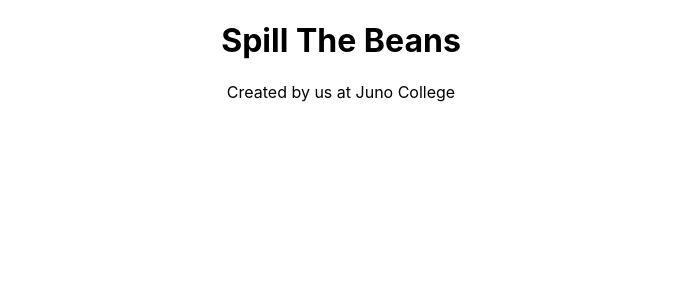
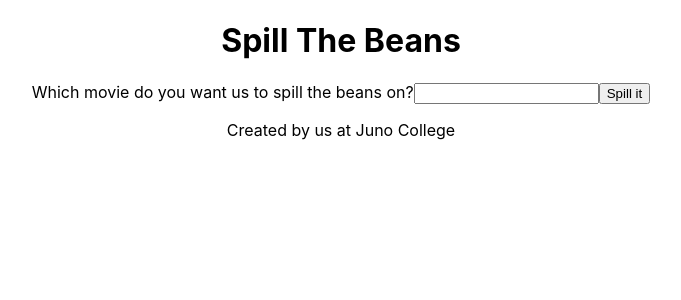
Before and after one commit to spill-the-beans/spill-the-beans, a React (Create React App) app: page / in a window 1280 px wide. Shown: the top 300 px of the page, without its empty margins (299-980 px from the left). Built offline with nearby package versions, Linux system fonts and the light colour scheme; no server answers.

Commit message:
added a form component

```diff
--- a/src/App.js
+++ b/src/App.js
@@ -1,15 +1,44 @@
 import './App.css';
 import Header from './Header';
 import Footer from './Footer';
-import MovieAPI from './MovieAPI';
+import Form from './Form';
+
 function App() {
   return (
     <div className="App">
       <Header />
-      <MovieAPI />
+      <Form />
       <Footer />
     </div>
   );
 }
 
 export default App;
+
+
+// Pseudo-code
+// 1. Form component
+// 	- retrieve and pass your input (movie title) to movie API and return the data
+// 		: useState: const [userInput, setUserInput] = useState([])
+// 		: Using axios, we retrieve ‘movie-keyword’ data from movieDB API
+// 			useEffect ( () => {
+// 							axios({
+// 								url:
+// 								params: {
+// 										api_key:
+// 										}
+// 								}).then(res) => {
+// 								setUserInput(res);
+// 								}};
+// 					}, []);
+// 	- pass the data-set with movie_ID to MovieApi component as props
+// 2. MovieApi component
+// 	- receive the movie_ID from ‘Form’ and run axios to retrieve movie_keywords
+// 	- Pass the keywords from movieDB as props to GiphyApi component
+// 3. GiphyApi component
+// 	- receive the keywords data-set from MovieApi component and run axios to search images (GIF)
+// 		: we only want to display 3 keywords so we might want to use loop
+// 	- pass GIF (image info) to Display component as props
+// 4. Display component
+// 	- receive image info from GiphyApi as props and return in <li>
+// 		: as a stretch goal, we can add ‘click - eventListener’ to display next index GIF once clicked
--- /dev/null
+++ b/src/Form.js
@@ -0,0 +1,56 @@
+import MovieApi from './MovieApi';
+import { useEffect, useState } from 'react';
+import axios from 'axios';
+
+const Form = () => {
+
+    const [userInput, setUserInput] = useState([]);
+
+    let movieId = 'rapunzel';
+
+    const handleInputChange = (event) => {
+        setUserInput(event.target.value);
+    }
+
+    const handleSubmit = (event) => {
+        event.preventDefault();
+
+        setUserInput('');
+    }
+
+    useEffect(() => {
+
+        axios({
+
+            url: `https://api.themoviedb.org/3/search/movie?`,
+            params: {
+                api_key: `64c847f5af8190ca4e2eeab94df27f38`,
+                query: userInput
+            }
+
+        }).then((res) => {
+            console.log(res.data.results[0].id);
+            movieId = res.data.results[0].id;
+
+        })
+    }, [userInput])
+
+    return (
+        <main>
+            <form action="submit" onSubmit={handleSubmit}>
+                <label htmlFor="newMovie">Which movie do you want us to spill the beans on?</label>
+                <input
+                    type="text"
+                    id="newMovie"
+                    onChange={handleInputChange}
+                    value={userInput}
+                />
+                <button>Spill it</button>
+            </form>
+            <MovieApi movieId={movieId} />
+        </main>
+    )
+
+}
+
+export default Form;
--- a/src/MovieAPI.js
+++ b/src/MovieAPI.js
@@ -1,42 +1,29 @@
 import axios from "axios";
 import { useState, useEffect } from "react";
+import Form from "./Form";
 
-const MovieAPI = () => {
-    const [userInput, setUserInput] = useState([]);
+const MovieApi = (props) => {
 
-    let movieTitle = `Matrix`;
 
-    useEffect(()=>{
+    useEffect(() => {
 
         axios({
+            url: `https://api.themoviedb.org/3/movie/${props.movieId}/keywords?`,
 
-            url: `https://api.themoviedb.org/3/search/movie?`,
             params: {
-                api_key: `64c847f5af8190ca4e2eeab94df27f38`,
-                query: movieTitle
+                api_key: `64c847f5af8190ca4e2eeab94df27f38`
+
             }
 
-        }).then((res)=>{
-            // console.log(res.data.results[0].id);
-            let movieId = res.data.results[0].id;
-
-            axios({
-                url: `https://api.themoviedb.org/3/movie/${movieId}/keywords?`,
-
-                params: {
-                    api_key: `64c847f5af8190ca4e2eeab94df27f38`
-
-                }
-
-            }).then((res)=>{
-                console.log(res);
-
-            })
+        }).then((res) => {
+            console.log(res);
 
         })
 
     }, [])
 
+
+
 }
 
-export default MovieAPI;
+export default MovieApi;
```
